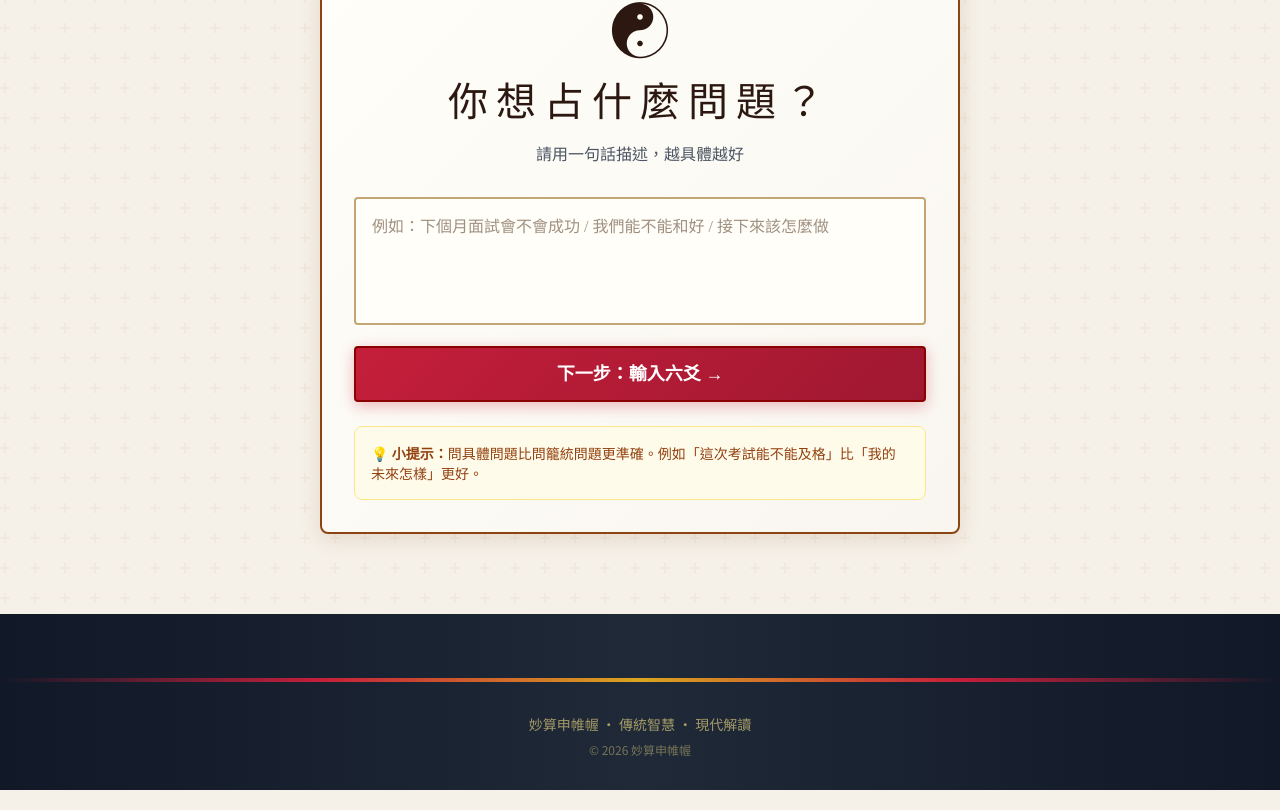
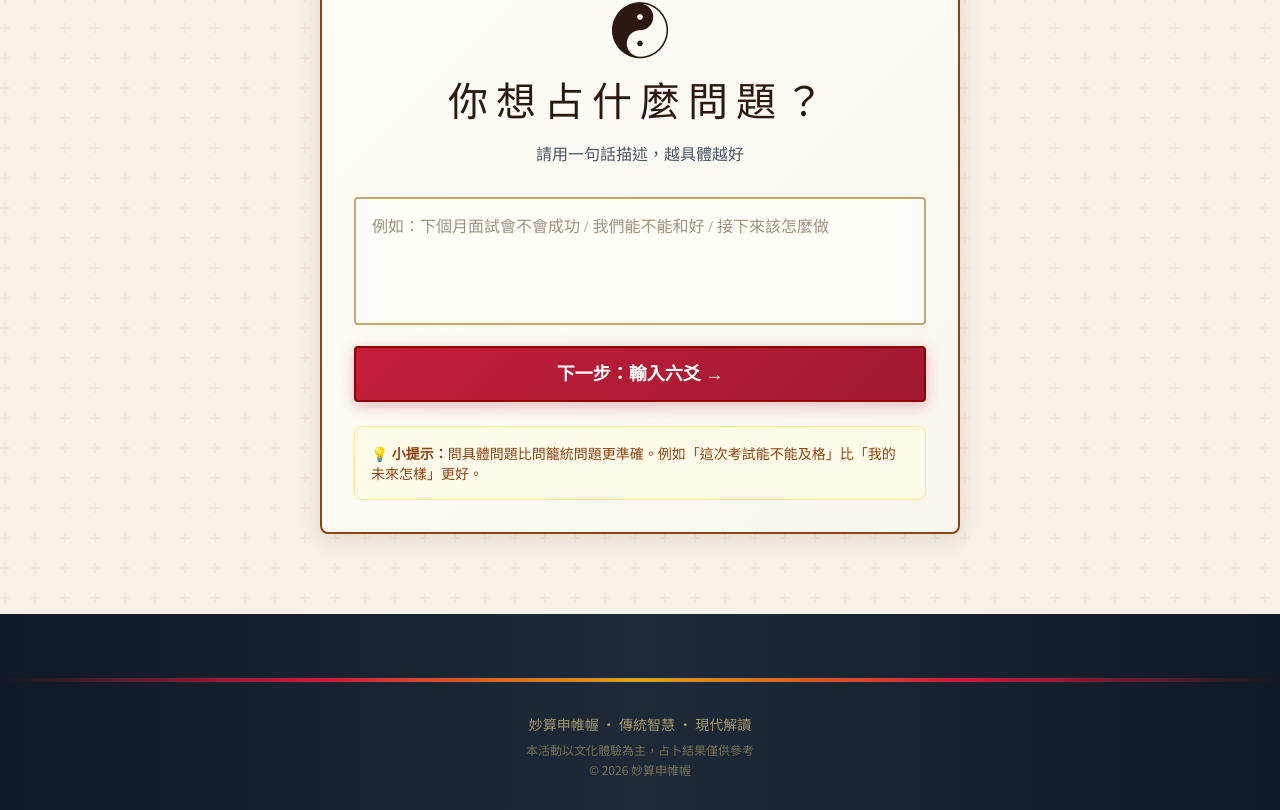
Before and after one commit to hishere4/i-ching-divination, a Next.js app: page / in a window 1280 px wide. Shown: the part 337-1147 px from the top of the page. Built offline with nearby package versions, Linux system fonts and the light colour scheme.

Commit message:
Add yao explanations and cultural experience disclaimer

```diff
--- a/src/app/page.tsx
+++ b/src/app/page.tsx
@@ -97,6 +97,9 @@ export default function Home() {
         <div className="footer-pattern"></div>
         <p>妙算申帷幄 · 傳統智慧 · 現代解讀</p>
         <p className="mt-2 text-xs text-amber-200/40">
+          本活動以文化體驗為主，占卜結果僅供參考
+        </p>
+        <p className="mt-1 text-xs text-amber-200/40">
           © 2026 妙算申帷幄
         </p>
       </footer>
--- a/src/components/ResultDisplay.tsx
+++ b/src/components/ResultDisplay.tsx
@@ -174,9 +174,12 @@ export default function ResultDisplay({ result, onReset }: Props) {
       </div>
 
       {/* 免責聲明 */}
-      <div className="text-center text-xs text-gray-500 mt-8 p-4">
+      <div className="text-center text-xs text-gray-500 mt-8 p-4 bg-gray-50 rounded-lg">
+        <p className="mb-1">
+          💡 本活動以文化體驗為主，占卜結果僅供參考，並非對未來作出絕對預測。
+        </p>
         <p>
-          💡 占卜結果僅供參考，人生掌握在自己手中。
+          人生掌握在自己手中，請理性看待占卜結果。
         </p>
       </div>
     </div>
--- a/src/components/YaoInput.tsx
+++ b/src/components/YaoInput.tsx
@@ -211,6 +211,10 @@ export default function YaoInput({ onSubmit, onBack }: Props) {
           <br/>• <span className="font-bold">少陽/少陰</span>：靜爻，不會變動
           <br/>• <span className="font-bold text-red-700">老陽/老陰</span>：動爻，會變化成相反屬性
           <br/>• 沒有動爻也可以解卦，顯示當前狀態
+          <br/><br/>
+          <span className="font-bold text-red-700">本卦</span>：代表事情目前的整體處境，幫助你看清現況
+          <br/><span className="font-bold text-red-700">變爻</span>：代表事情中最關鍵、最值得留意的轉折點
+          <br/><span className="font-bold text-red-700">之卦</span>：代表事情的發展趨勢與可能結果
         </p>
       </div>
     </div>
```
